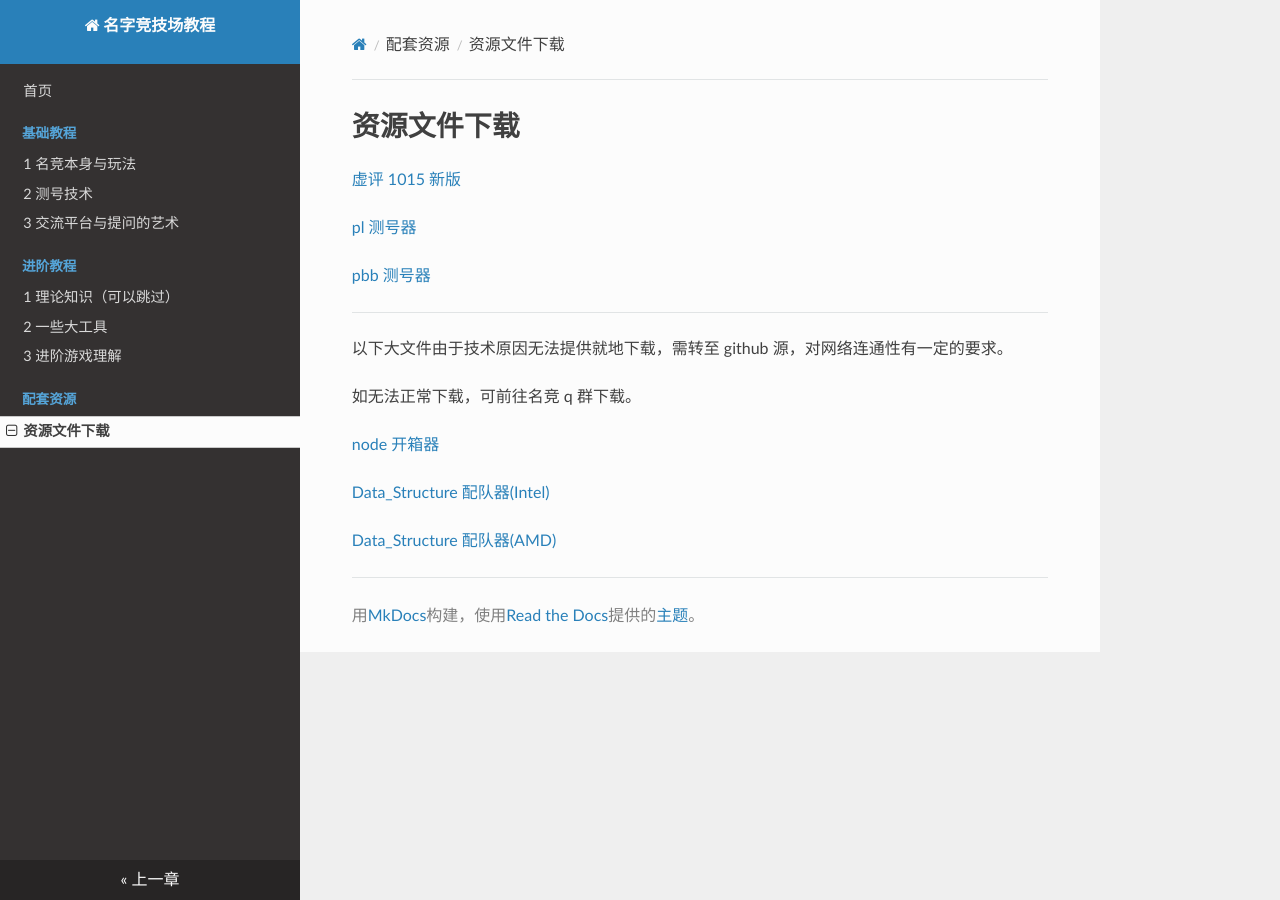
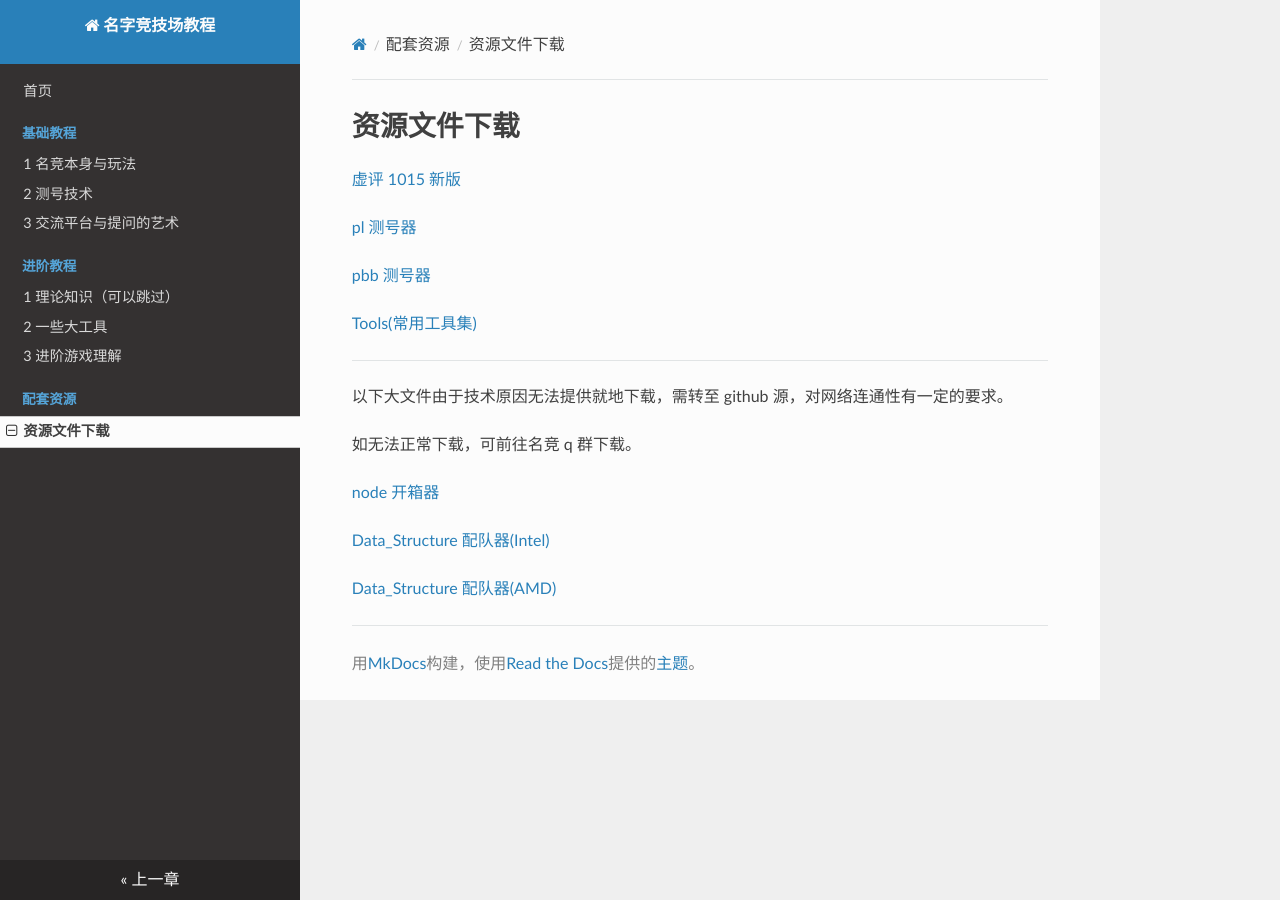
Before and after one commit to sqrt2802/namern-help-dev, an MkDocs documentation site: the page built from docs/extra-resources.md, in a window 1280 px wide. Built offline with MkDocs 1.6.1, drawn with Linux system fonts in a browser that asks for light colours.

Commit message:
add tools

```diff
--- a/docs/extra-resources.md
+++ b/docs/extra-resources.md
@@ -5,6 +5,8 @@
 [pl 测号器](files/pl-miner.zip)
 
 [pbb 测号器](files/pbb.zip)
+
+[Tools(常用工具集)](files/tools.zip)
 
 ------
 
```
